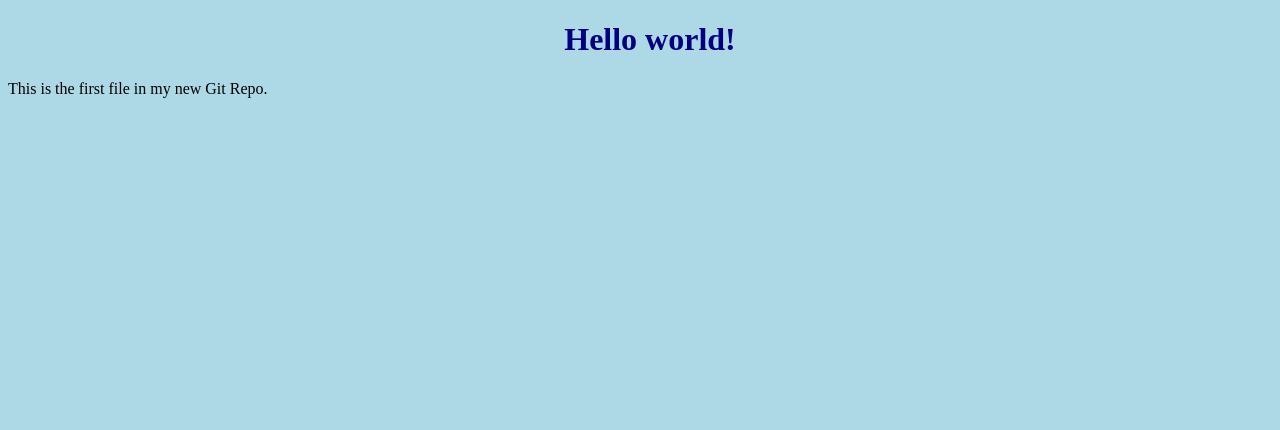
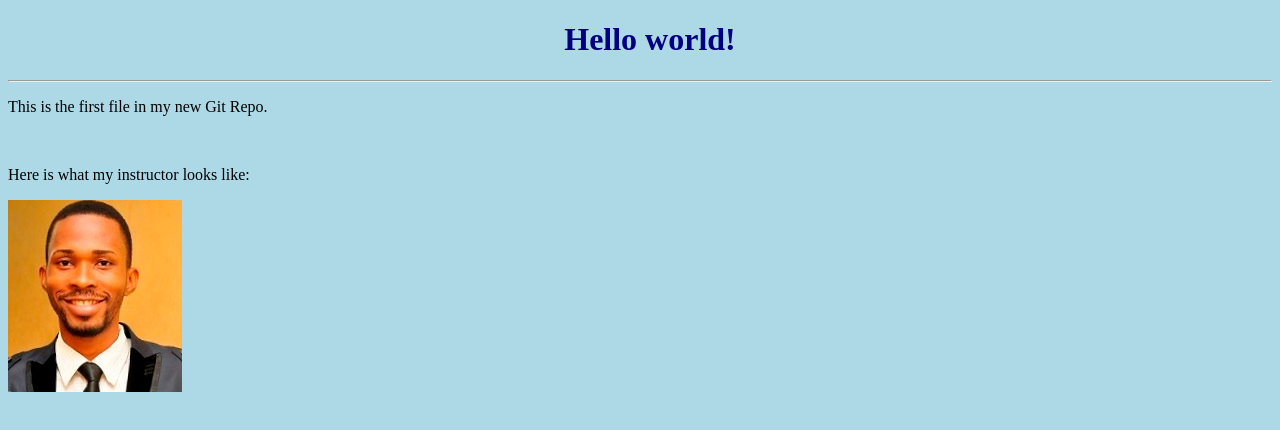
Before and after one commit to felixobianozie/elementary_experimentations, a plain HTML site: page index.html in a window 1280 px wide. Drawn offline with Linux system fonts and the light colour scheme.

Commit message:
Added Instructor Image to Hello World

```diff
--- a/index.html
+++ b/index.html
@@ -7,7 +7,11 @@
 <body>
 
   <h1>Hello world!</h1>
+  <hr>
   <p>This is the first file in my new Git Repo.</p>
+  <br>
+  <p>Here is what my instructor looks like:</p>
+  <img src="Felix Avatar.jpg" alt="Image of my instructor" style="width:174px; height:192px;">
 
 </body>
 </html>
```
Also changed, not shown: Felix Avatar.JPG (added).
